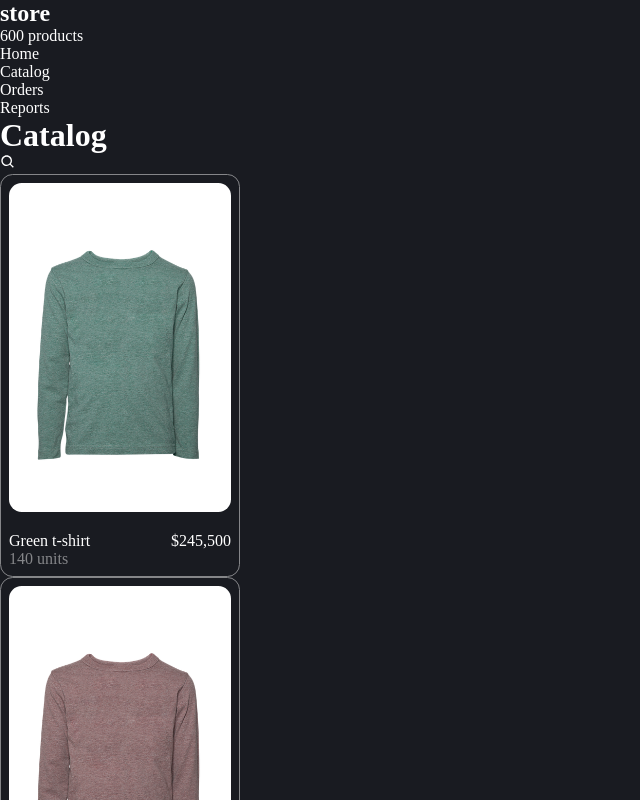
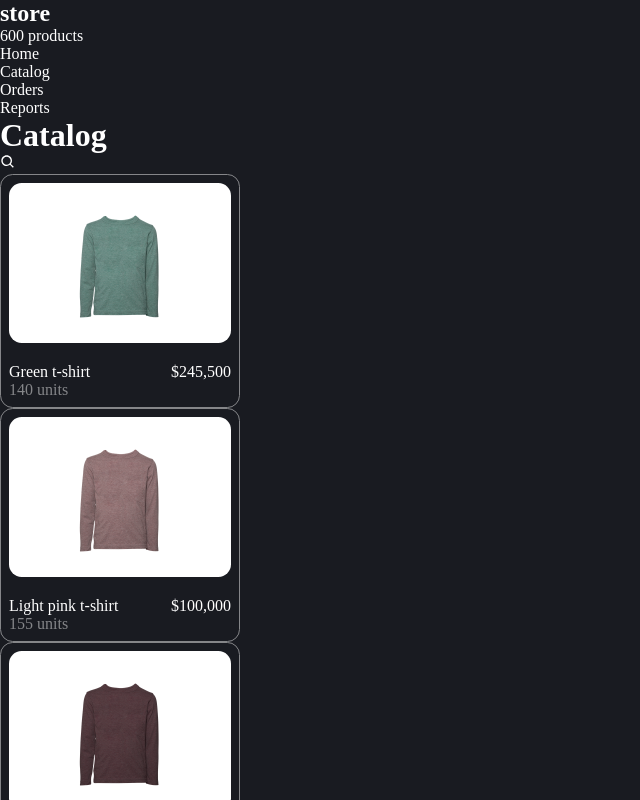
Before and after one commit to LessaApolinario/catalog, a React (Create React App) app: page / in a window 1280 px wide. Shown: the top 800 px of the page, without its empty margins (0-640 px from the left). Built offline with nearby package versions, Linux system fonts and the light colour scheme.

Commit message:
Fix image height for card component

```diff
--- a/src/ui/styles/components/Card.module.scss
+++ b/src/ui/styles/components/Card.module.scss
@@ -9,7 +9,9 @@
 
   > img {
     width: 100%;
-    object-fit: cover;
+    max-height: 10rem;
+
+    object-fit: contain;
 
     background-color: #ffffff;
 
```
